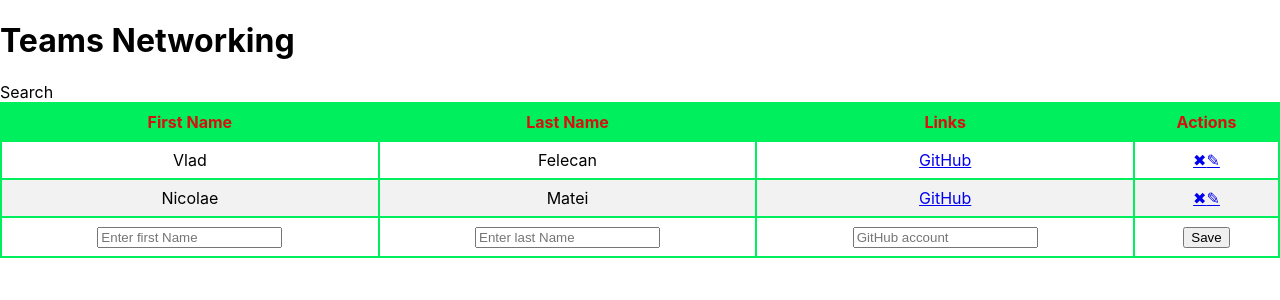
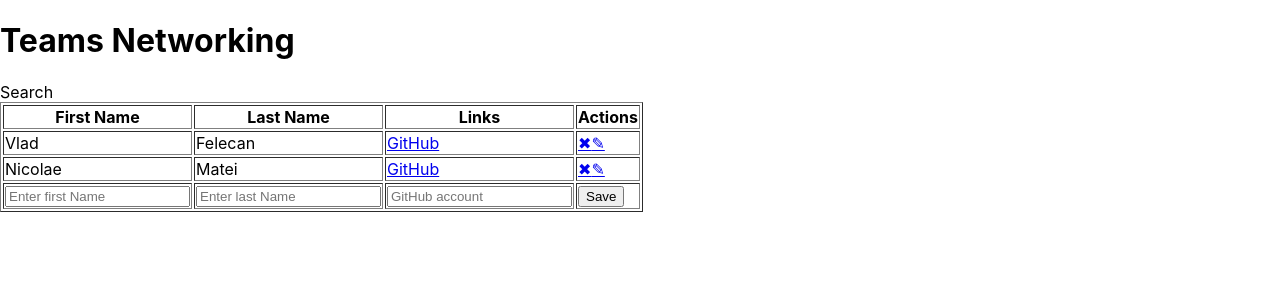
Before and after one commit to felecanvlad/teams-networking-react, a React (Create React App) app: page / in a window 1280 px wide. Shown: the top 300 px of the page. Built offline with nearby package versions, Linux system fonts and the light colour scheme.

Commit message:
add border prop to table

```diff
--- a/src/App.css
+++ b/src/App.css
@@ -1,4 +1,4 @@
-#list {
+/* #list {
   border-collapse: collapse;
   width: 100%;
 }
@@ -14,4 +14,4 @@
 }
 #list tr:nth-child(even) {
   background-color: #f2f2f2;
-}
+} */
--- a/src/App.js
+++ b/src/App.js
@@ -21,7 +21,7 @@ function App() {
     <div>
       <h1>Teams Networking</h1>
       <div>Search</div>
-      <PersonsTable persons = {persons} />
+      <PersonsTable persons = {persons} border = {1} />
     </div>
   );
 }
--- a/src/PersonsTable.js
+++ b/src/PersonsTable.js
@@ -1,5 +1,5 @@
 export const PersonsTable = (props) => (
-    <table id="list">
+    <table border = {props.border}>
     <thead>
         <tr>
             <th>First Name</th>
```
